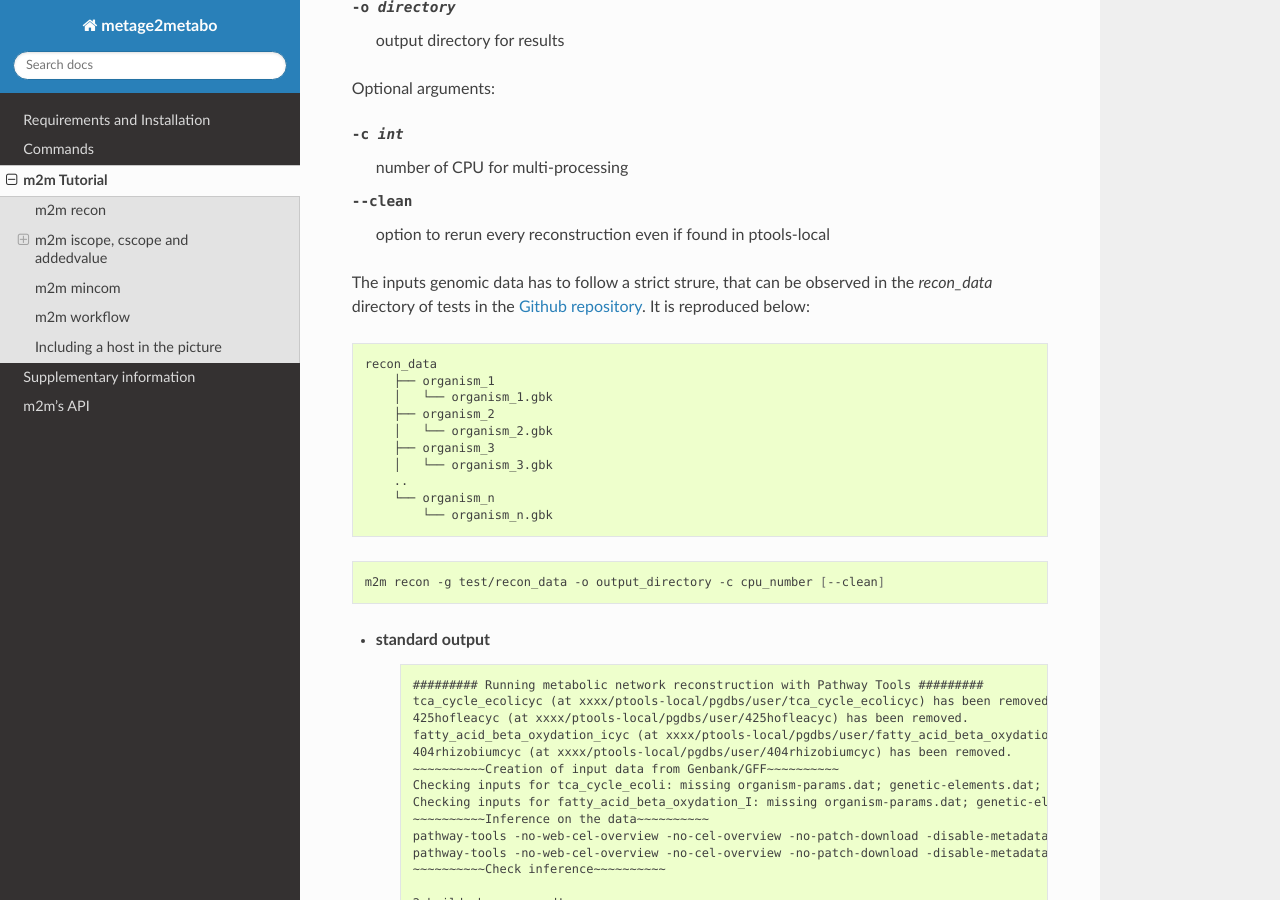
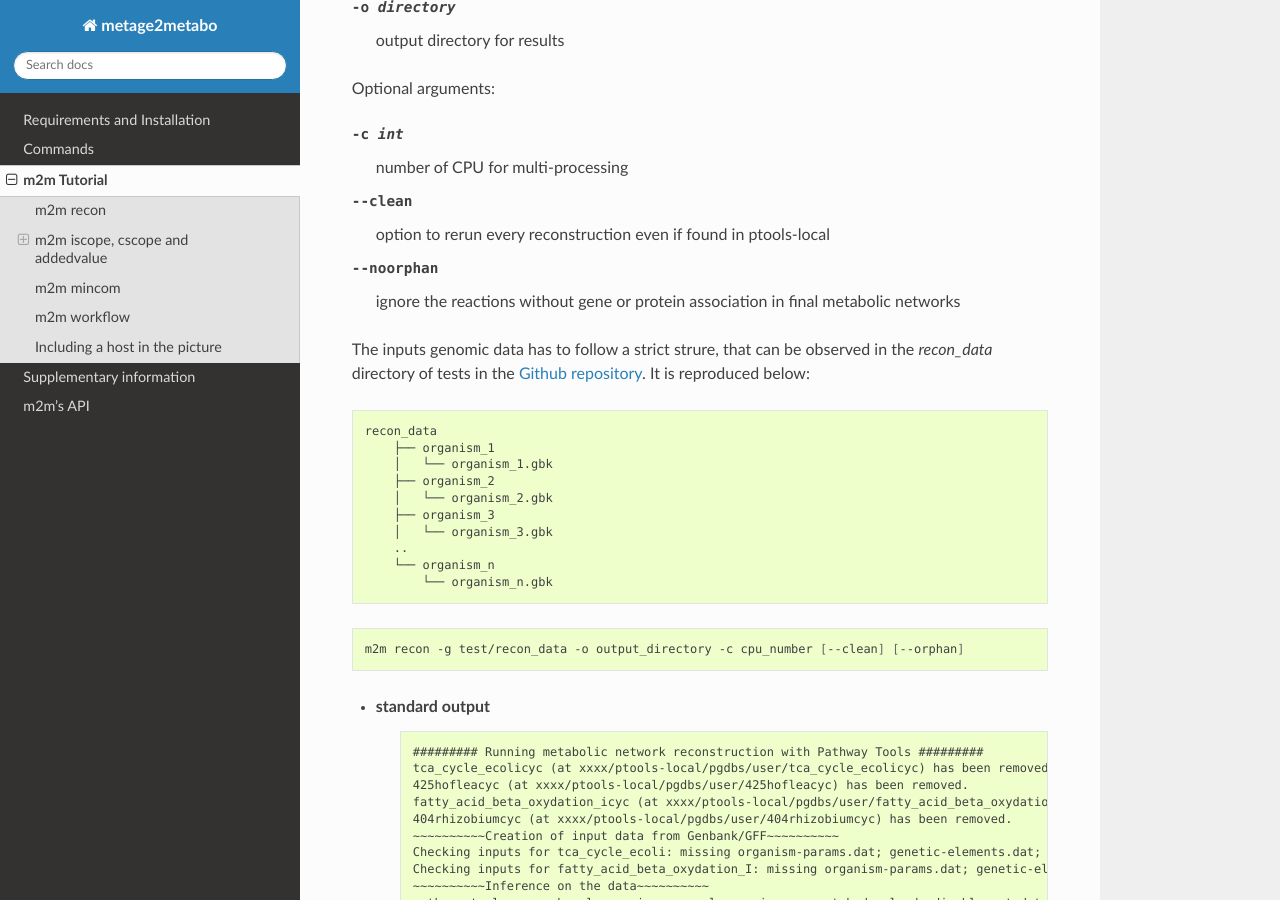
Before and after one commit to AuReMe/metage2metabo, a Sphinx documentation site: the page built from docs/tutorial.rst, in a window 1280 px wide and 900 px high, scrolled down 570 px. Built offline with Sphinx 7.4.7 and the Read the Docs theme 2.0.0, drawn with Linux system fonts in a browser that asks for light colours; some of the changed text lies outside the part shown.

Commit message:
add new recon option in tuto

```diff
--- a/docs/tutorial.rst
+++ b/docs/tutorial.rst
@@ -19,6 +19,8 @@ Optional arguments:
 -c int           number of CPU for multi-processing
 --clean          option to rerun every reconstruction
                  even if found in ptools-local
+--noorphan       ignore the reactions without gene or
+                 protein association in final metabolic networks
 
 The inputs genomic data has to follow a strict strure, that can be observed in the `recon_data` directory of tests in the `Github repository <https://github.com/AuReMe/metage2metabo/tree/master/test>`__. It is reproduced below:
 
@@ -37,7 +39,7 @@ The inputs genomic data has to follow a strict strure, that can be observed in t
 
 .. code:: sh
 
-    m2m recon -g test/recon_data -o output_directory -c cpu_number [--clean]
+    m2m recon -g test/recon_data -o output_directory -c cpu_number [--clean] [--orphan]
 
 * standard output
     .. code::
@@ -393,6 +395,8 @@ Optional arguments:
 -c int           number of CPU for multi-processing
 --clean          option to rerun every reconstruction
                  even if found in ptools-local
+--noorphan       ignore the reactions without gene or
+                 protein association in final metabolic networks
 
 You can run the workflow analysis with the two genbanks files available in the `Github repository <https://github.com/AuReMe/metage2metabo/tree/master/test>`__ (`workflow_data`). Two genomes are available in the compressed archive workflow_genomes.tar.gz. The archive has to be uncompressed before testing.
 
```
